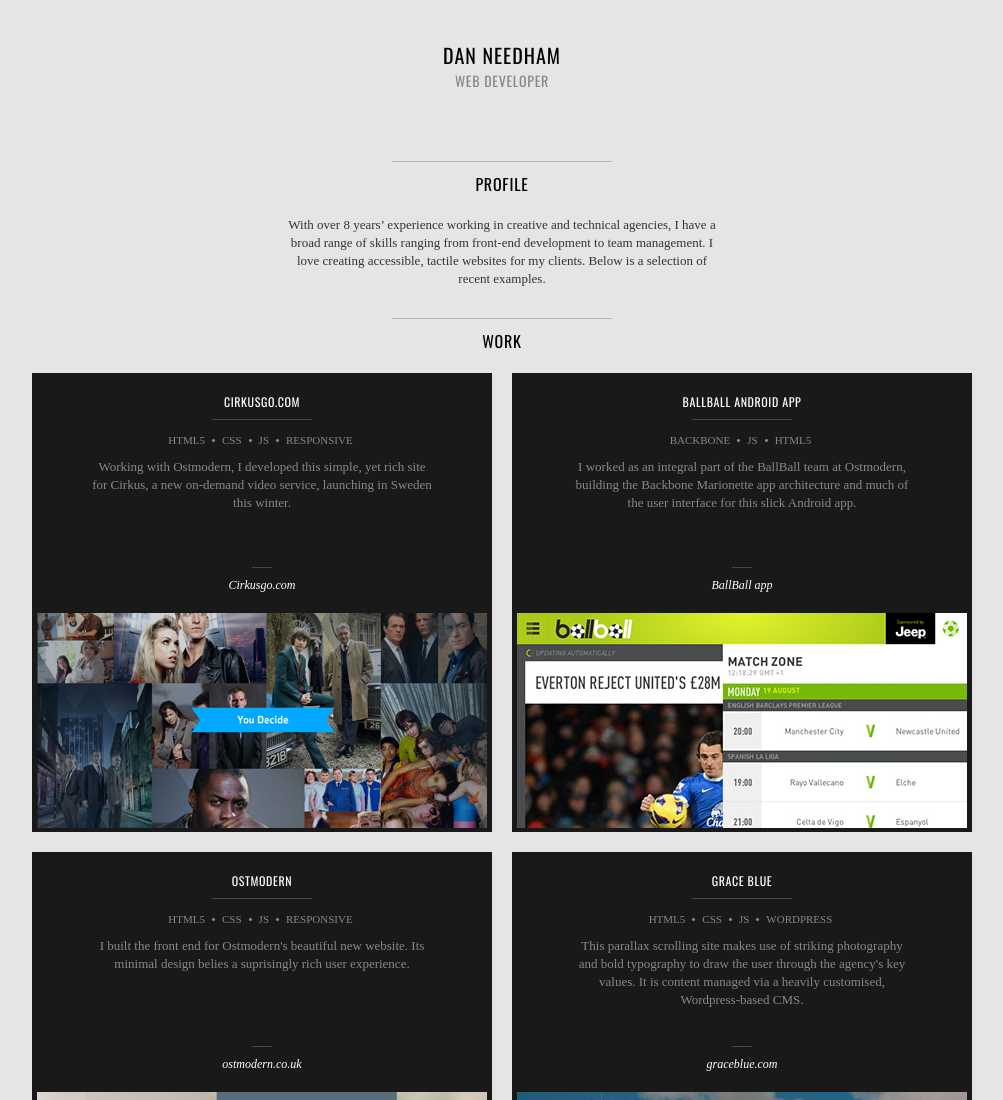
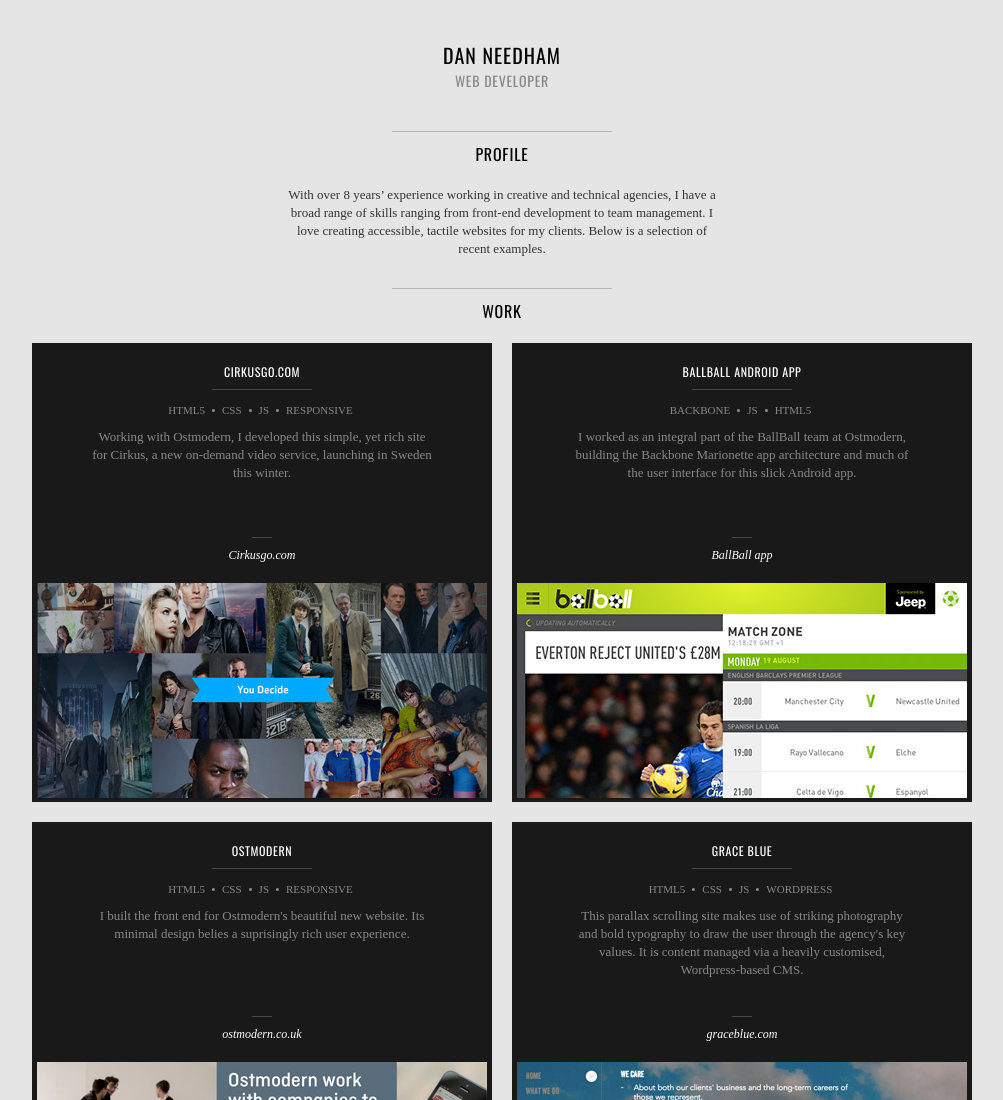
Before and after one commit to dndhm/decoderant, a plain HTML site: page index.html in a window 1280 px wide. Shown: the top 1100 px of the page, without its empty margins (138-1141 px from the left). Drawn offline with nearby package versions, Linux system fonts and the light colour scheme.

Commit message:
Header padding

```diff
--- a/css/screen.css
+++ b/css/screen.css
@@ -64,7 +64,6 @@
 	}
 
 @media only screen and (min-width: 600px)  {
-	header {padding-bottom: 70px;}
 	header, section {width: 98%;}
 		section p {max-width: 440px;}
 		.project {float: left; width: 49%; margin-right: 2%;}
```
